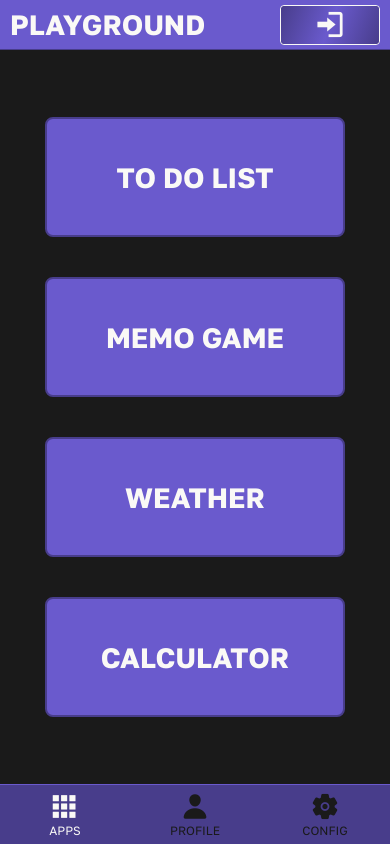
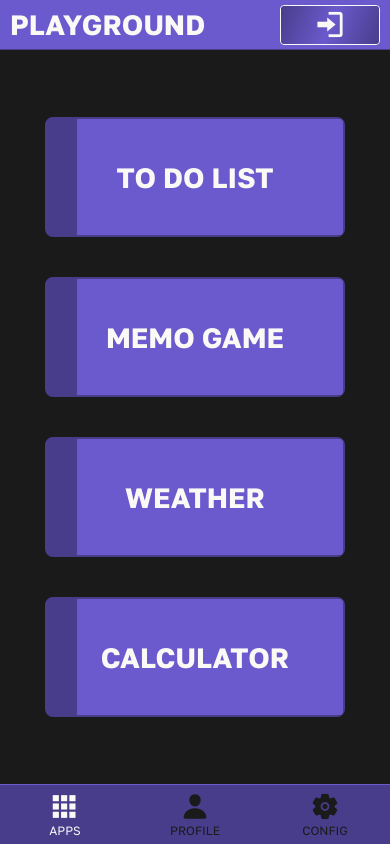
Before and after one commit to santio89/playground-react-native, a React Native app: screen /AppsHome in a window 390 px wide. Built offline with nearby package versions, Linux system fonts and the light colour scheme.

Commit message:
small fix

```diff
--- a/screens/MainMenu.jsx
+++ b/screens/MainMenu.jsx
@@ -4,6 +4,7 @@ import { useSelector } from 'react-redux'
 import Constants from '../constants/Styles'
 import { LANGS } from '../constants/Langs'
 import Header from '../components/Header'
+import { LinearGradient } from 'expo-linear-gradient'
 
 
 const MainMenu = ({ navigation }) => {
@@ -46,17 +47,45 @@ const MainMenu = ({ navigation }) => {
                 <View style={[styles.menuContainer, !darkMode && styles.backgroundWhite, { flexDirection: windowWidth > 800 ? 'row' : 'column' }]}>
                     <View style={{ flex: 1, width: '100%', justifyContent: windowWidth > 800 ? 'center' : 'flex-end', alignItems: windowWidth > 800 ? 'stretch' : 'center' }}>
                         <TouchableOpacity style={[styles.menuOption, altColorTheme && styles.altMenuOption, { width: windowWidth > 800 ? 'auto' : (windowWidth > 320 ? 300 : '100%') }]} onPress={() => { navigation.navigate("ToDoList") }}>
+                            <LinearGradient
+                                colors={[altColorTheme ? Constants.colorSecondaryDark : Constants.colorPrimaryDark, altColorTheme ? Constants.colorSecondary : Constants.colorPrimary]}
+                                start={{ x: 0, y: 1 }}
+                                end={{ x: 0, y: 1 }}
+                                locations={[0.1, 0.1]}
+                                style={{ position: 'absolute', left: 0, right: 0, top: 0, bottom: 0, borderRadius: 4, zIndex: -1 }}
+                            />
                             <Text style={[styles.menuOptionText]}>{text.toDoList}</Text>
                         </TouchableOpacity>
                         <TouchableOpacity style={[styles.menuOption, altColorTheme && styles.altMenuOption, { width: windowWidth > 800 ? 'auto' : (windowWidth > 320 ? 300 : '100%') }]} onPress={() => { navigation.navigate("MemoGame") }}>
+                            <LinearGradient
+                                colors={[altColorTheme ? Constants.colorSecondaryDark : Constants.colorPrimaryDark, altColorTheme ? Constants.colorSecondary : Constants.colorPrimary]}
+                                start={{ x: 0, y: 1 }}
+                                end={{ x: 0, y: 1 }}
+                                locations={[0.1, 0.1]}
+                                style={{ position: 'absolute', left: 0, right: 0, top: 0, bottom: 0, borderRadius: 4, zIndex: -1 }}
+                            />
                             <Text style={[styles.menuOptionText]}>{text.memoGame}</Text>
                         </TouchableOpacity>
                     </View>
                     <View style={{ flex: 1, width: '100%', justifyContent: windowWidth > 800 ? 'center' : 'flex-start', alignItems: windowWidth > 800 ? 'stretch' : 'center' }}>
                         <TouchableOpacity style={[styles.menuOption, altColorTheme && styles.altMenuOption, { width: windowWidth > 800 ? 'auto' : (windowWidth > 320 ? 300 : '100%') }]} onPress={() => { navigation.navigate("Weather") }}>
+                            <LinearGradient
+                                colors={[altColorTheme ? Constants.colorSecondaryDark : Constants.colorPrimaryDark, altColorTheme ? Constants.colorSecondary : Constants.colorPrimary]}
+                                start={{ x: 0, y: 1 }}
+                                end={{ x: 0, y: 1 }}
+                                locations={[0.1, 0.1]}
+                                style={{ position: 'absolute', left: 0, right: 0, top: 0, bottom: 0, borderRadius: 4, zIndex: -1 }}
+                            />
                             <Text style={[styles.menuOptionText]}>{text.weather}</Text>
                         </TouchableOpacity>
                         <TouchableOpacity style={[styles.menuOption, altColorTheme && styles.altMenuOption, { width: windowWidth > 800 ? 'auto' : (windowWidth > 320 ? 300 : '100%') }]} onPress={() => { navigation.navigate("Calculator") }}>
+                            <LinearGradient
+                                colors={[altColorTheme ? Constants.colorSecondaryDark : Constants.colorPrimaryDark, altColorTheme ? Constants.colorSecondary : Constants.colorPrimary]}
+                                start={{ x: 0, y: 1 }}
+                                end={{ x: 0, y: 1 }}
+                                locations={[0.1, 0.1]}
+                                style={{ position: 'absolute', left: 0, right: 0, top: 0, bottom: 0, borderRadius: 4, zIndex: -1 }}
+                            />
                             <Text style={[styles.menuOptionText]}>{text.calculator}</Text>
                         </TouchableOpacity>
                     </View>
--- a/screens/Weather.jsx
+++ b/screens/Weather.jsx
@@ -221,7 +221,7 @@ const Weather = ({ navigation }) => {
                     <TouchableOpacity style={[styles.weatherPinLocation, altColorTheme && styles.altWeatherPinLocation]} onPress={() => { setCalendarModal(true); fetchExtendedForecast() }} ><Entypo name="calendar" size={(windowWidth < 800 || windowHeight < 768) ? Constants.fontLgg : Constants.fontXl} color={Constants.colorWhite} /></TouchableOpacity>
                   </View>
 
-                  <View style={[styles.weatherTitleContainer, altColorTheme && styles.altWeatherTitleContainer, (windowWidth < 800 || windowHeight < 768) && { height: 240, minHeight: 240, maxHeight: 240 }]}>
+                  <View style={[styles.weatherTitleContainer, altColorTheme && styles.altWeatherTitleContainer, (windowWidth < 800 || windowHeight < 768) && { height: 220, minHeight: 220, maxHeight: 220 }]}>
                     <Text style={[styles.weatherTitleLocation, (windowWidth < 800 || windowHeight < 768) && { fontSize: Constants.fontMd }]}>{text.weather}</Text>
                     <View style={styles.weatherTitleContent}>
                       <View style={styles.weatherTitleImgWrapper}>
@@ -235,7 +235,7 @@ const Weather = ({ navigation }) => {
                   </View>
 
                   <View style={[styles.rowItems, windowWidth > 800 && { flexDirection: 'row' }]}>
-                    <View style={[styles.weatherTitleContainer, { height: 200, minHeight: 200, maxHeight: 200 }, windowWidth > 800 && { marginRight: 8, flex: 1 }, altColorTheme && styles.altWeatherTitleContainer, (windowWidth < 800 || windowHeight < 768) && { height: 160, minHeight: 160, maxHeight: 160 }]}>
+                    <View style={[styles.weatherTitleContainer, { height: 180, minHeight: 180, maxHeight: 180 }, windowWidth > 800 && { marginRight: 8, flex: 1 }, altColorTheme && styles.altWeatherTitleContainer, (windowWidth < 800 || windowHeight < 768) && { height: 134, minHeight: 134, maxHeight: 134 }]}>
                       <Text style={[styles.weatherTitleLocation, (windowWidth < 800 || windowHeight < 768) && { fontSize: Constants.fontMd }]}>{text.feels}</Text>
                       <View style={styles.weatherTitleContent}>
                         <View style={styles.weatherTitleImgWrapper}>
@@ -245,7 +245,7 @@ const Weather = ({ navigation }) => {
                       </View>
                     </View>
 
-                    <View style={[styles.weatherTitleContainer, { height: 200, minHeight: 200, maxHeight: 200 }, windowWidth > 800 && { marginLeft: 8, flex: 1 }, altColorTheme && styles.altWeatherTitleContainer, (windowWidth < 800 || windowHeight < 768) && { height: 160, minHeight: 160, maxHeight: 160 }]}>
+                    <View style={[styles.weatherTitleContainer, { height: 180, minHeight: 180, maxHeight: 180 }, windowWidth > 800 && { marginLeft: 8, flex: 1 }, altColorTheme && styles.altWeatherTitleContainer, (windowWidth < 800 || windowHeight < 768) && { height: 134, minHeight: 134, maxHeight: 134 }]}>
                       <Text style={[styles.weatherTitleLocation, (windowWidth < 800 || windowHeight < 768) && { fontSize: Constants.fontMd }]}>{text.humidity}</Text>
                       <View style={styles.weatherTitleContent}>
                         <View style={styles.weatherTitleImgWrapper}>
```
